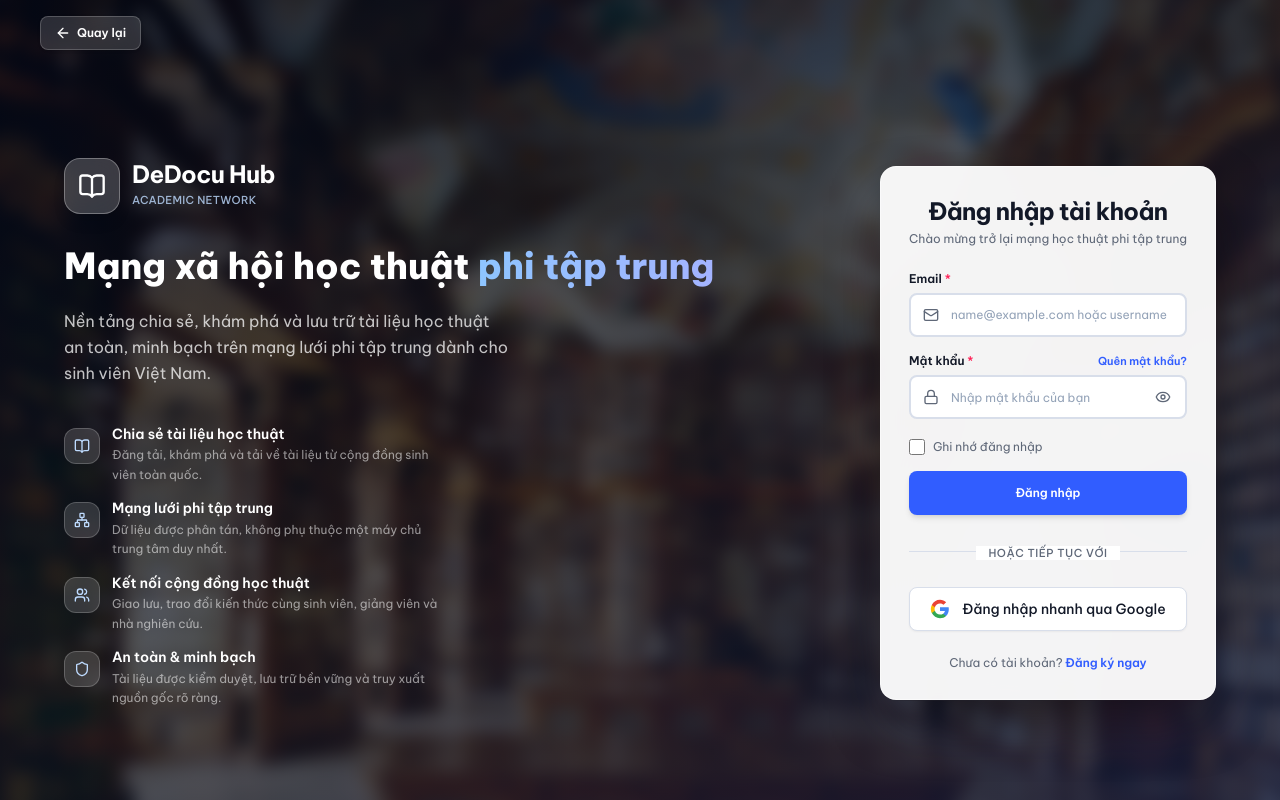
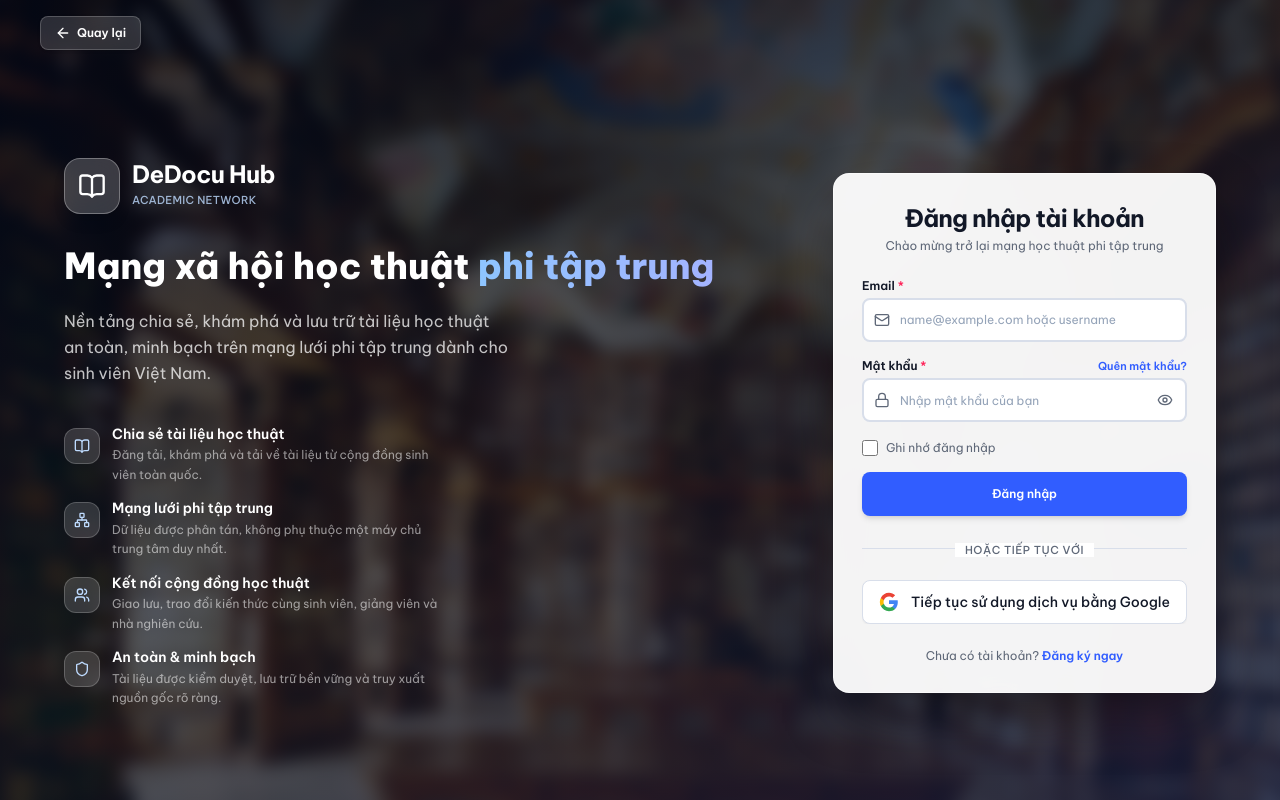
Before and after one commit to TranMinhTan3110/decentralized-academic-network, a React (Vite) app in the folder frontend/: page /login in a window 1280 px wide. Built offline with nearby package versions, Linux system fonts and the light colour scheme; no server answers.

Commit message:
feat(auth-ui): support responsive text truncation for Google sign-in button

```diff
--- a/frontend/src/features/auth/components/GoogleButton.tsx
+++ b/frontend/src/features/auth/components/GoogleButton.tsx
@@ -9,7 +9,7 @@ export function GoogleButton({ isLoading = false, disabled, className = '', ...p
         <button
             type="button"
             disabled={disabled || isLoading}
-            className={`w-full h-11 px-4 bg-white border border-[#d8deea] hover:border-[#315dff] hover:bg-[#f8fafc] text-[#121827] font-medium text-sm rounded-lg flex items-center justify-center gap-3 transition-all shadow-xs cursor-pointer disabled:opacity-60 disabled:cursor-not-allowed focus-visible:outline-2 focus-visible:outline-[#315dff] ${className}`.trim()}
+            className={`w-full h-10 sm:h-11 px-2.5 sm:px-4 bg-white border border-[#d8deea] hover:border-[#315dff] hover:bg-[#f8fafc] text-[#121827] font-medium text-xs sm:text-sm rounded-lg flex items-center justify-center gap-2 sm:gap-3 transition-all shadow-xs cursor-pointer disabled:opacity-60 disabled:cursor-not-allowed focus-visible:outline-2 focus-visible:outline-[#315dff] truncate ${className}`.trim()}
             {...props}
         >
             <svg className="w-5 h-5 shrink-0" viewBox="0 0 24 24" aria-hidden="true">
@@ -30,7 +30,16 @@ export function GoogleButton({ isLoading = false, disabled, className = '', ...p
                     d="M12 5.38c1.62 0 3.06.56 4.21 1.64l3.15-3.15C17.45 2.09 14.97 1 12 1 7.7 1 3.99 3.47 2.18 7.06l3.66 2.84c.87-2.6 3.3-4.52 6.16-4.52z"
                 />
             </svg>
-            <span>{isLoading ? 'Đang kết nối Google...' : 'Đăng nhập nhanh qua Google'}</span>
+            <span className="truncate">
+                {isLoading ? (
+                    'Đang kết nối...'
+                ) : (
+                    <>
+                        <span className="hidden min-[380px]:inline">Tiếp tục sử dụng dịch vụ bằng Google</span>
+                        <span className="min-[380px]:hidden">Đăng nhập bằng Google</span>
+                    </>
+                )}
+            </span>
         </button>
     );
 }
--- a/frontend/src/features/auth/components/LoginForm.tsx
+++ b/frontend/src/features/auth/components/LoginForm.tsx
@@ -53,6 +53,34 @@ export function LoginForm({ onLoginSuccess, onGoogleLogin, isSubmitting = false
             return;
         }
 
+        const renderGoogleBtn = () => {
+            if (!googleBtnRef.current || !window.google?.accounts?.id) return;
+            const measuredWidth = googleBtnRef.current.parentElement?.clientWidth || googleBtnRef.current.clientWidth || 0;
+            const windowWidth = typeof window !== 'undefined' ? window.innerWidth : 376;
+
+            // Chiều rộng nút thực tế: ưu tiên kích thước parent, fallback theo kích thước màn hình
+            const availableWidth = measuredWidth > 0 ? measuredWidth : Math.min(376, windowWidth - 50);
+            const btnWidth = Math.max(200, Math.min(376, Math.floor(availableWidth)));
+
+            // Khi kích thước nhỏ (từ 320x410 trở xuống hoặc chiều rộng khả dụng < 270px)
+            const isSmallScreen = windowWidth <= 340 || availableWidth < 270;
+
+            googleBtnRef.current.innerHTML = '';
+            window.google.accounts.id.renderButton(googleBtnRef.current, {
+                theme: 'outline',
+                size: isSmallScreen ? 'medium' : 'large',
+                width: btnWidth,
+                // Khi màn hình nhỏ (<= 320x410): dùng 'signin_with' để hiển thị ngắn gọn là "Đăng nhập bằng Google"
+                // Khi thông thường: giữ nguyên như cũ 'continue_with' (hiển thị "Tiếp tục sử dụng dịch vụ bằng Google")
+                text: isSmallScreen ? 'signin_with' : 'continue_with',
+                shape: 'rectangular',
+                logo_alignment: 'left',
+            });
+            setIsGoogleSdkReady(true);
+        };
+
+        let resizeObserver: ResizeObserver | null = null;
+
         const setupGoogle = () => {
             if (window.google?.accounts?.id) {
                 window.google.accounts.id.initialize({
@@ -80,17 +108,17 @@ export function LoginForm({ onLoginSuccess, onGoogleLogin, isSubmitting = false
                     cancel_on_tap_outside: true,
                 });
 
-                if (googleBtnRef.current) {
-                    googleBtnRef.current.innerHTML = '';
-                    window.google.accounts.id.renderButton(googleBtnRef.current, {
-                        theme: 'outline',
-                        size: 'large',
-                        width: 376,
-                        text: 'continue_with',
-                        shape: 'rectangular',
-                        logo_alignment: 'left',
+                renderGoogleBtn();
+
+                if (typeof window !== 'undefined') {
+                    window.addEventListener('resize', renderGoogleBtn);
+                }
+
+                if (googleBtnRef.current && typeof ResizeObserver !== 'undefined') {
+                    resizeObserver = new ResizeObserver(() => {
+                        renderGoogleBtn();
                     });
-                    setIsGoogleSdkReady(true);
+                    resizeObserver.observe(googleBtnRef.current);
                 }
             }
         };
@@ -104,8 +132,17 @@ export function LoginForm({ onLoginSuccess, onGoogleLogin, isSubmitting = false
                     setupGoogle();
                 }
             }, 300);
-            return () => clearInterval(checkTimer);
+            return () => {
+                clearInterval(checkTimer);
+                if (typeof window !== 'undefined') window.removeEventListener('resize', renderGoogleBtn);
+                if (resizeObserver) resizeObserver.disconnect();
+            };
         }
+
+        return () => {
+            if (typeof window !== 'undefined') window.removeEventListener('resize', renderGoogleBtn);
+            if (resizeObserver) resizeObserver.disconnect();
+        };
     }, [onLoginSuccess]);
 
     const validateEmail = (val: string) => {
@@ -192,32 +229,35 @@ export function LoginForm({ onLoginSuccess, onGoogleLogin, isSubmitting = false
 
     return (
         /*
-         * Card: w-full on mobile so it fills the viewport's usable width (px handled by page),
+         * Card: w-full on mobile so it fills the viewport's usable width,
          * max-w-[440px] caps it on larger screens, mx-auto centers when lg hero is hidden.
-         * Padding: smaller on xs (p-5), standard on sm+ (sm:p-7).
+         * Padding: px-3.5 py-4 on small screens, sm:p-7 on desktop.
+         * overflow-hidden prevents any child element (like Google iframe) from overflowing.
          */
-        <div className="w-full max-w-[440px] mx-auto bg-white/95 backdrop-blur-xl p-5 sm:p-7 rounded-2xl border border-white/60 shadow-[0_25px_60px_-15px_rgba(0,0,0,0.5)]">
+        <div className="w-full max-w-[440px] mx-auto bg-white/95 backdrop-blur-xl px-3.5 py-4 sm:p-7 rounded-2xl border border-white/60 shadow-[0_25px_60px_-15px_rgba(0,0,0,0.5)] overflow-hidden">
             {/* Form header */}
-            <div className="mb-5 sm:mb-6">
+            <div className="mb-4 sm:mb-6">
                 {/* Mobile-only logo (desktop shows the hero branding on the left panel) */}
-                <div className="flex lg:hidden items-center gap-2 justify-center mb-3">
-                    <div className="w-8 h-8 rounded-xl bg-[#315dff] flex items-center justify-center shadow">
+                <div className="flex lg:hidden items-center gap-1.5 justify-center mb-2.5 sm:mb-3">
+                    <div className="w-7 h-7 sm:w-8 sm:h-8 rounded-xl bg-[#315dff] flex items-center justify-center shadow">
                         <span className="text-white text-xs font-bold">D</span>
                     </div>
                     <span className="text-sm font-bold text-[#121827]">DeDocu Hub</span>
                 </div>
-                <h2 className="text-xl sm:text-2xl font-bold text-[#121827] tracking-tight text-center">Đăng nhập tài khoản</h2>
-                <p className="text-xs text-[#5f6878] text-center mt-1">Chào mừng trở lại mạng học thuật phi tập trung</p>
+                <h2 className="text-lg sm:text-2xl font-bold text-[#121827] tracking-tight text-center">Đăng nhập tài khoản</h2>
+                <p className="text-[11px] sm:text-xs text-[#5f6878] text-center mt-0.5 sm:mt-1">
+                    Chào mừng trở lại mạng học thuật phi tập trung
+                </p>
             </div>
 
-            <form onSubmit={handleSubmit} noValidate autoComplete="off" className="space-y-4">
+            <form onSubmit={handleSubmit} noValidate autoComplete="off" className="space-y-3 sm:space-y-4">
                 {/* Email input */}
                 <div>
-                    <label htmlFor="login-email" className="block text-xs font-semibold text-[#121827] mb-1.5">
+                    <label htmlFor="login-email" className="block text-xs font-semibold text-[#121827] mb-1">
                         Email <span className="text-rose-500">*</span>
                     </label>
                     <div className="relative flex items-center">
-                        <Mail className="absolute left-3.5 text-[#5f6878] w-4 h-4 pointer-events-none" />
+                        <Mail className="absolute left-3 text-[#5f6878] w-4 h-4 pointer-events-none" />
                         <input
                             id="login-email"
                             name="login_email"
@@ -227,7 +267,7 @@ export function LoginForm({ onLoginSuccess, onGoogleLogin, isSubmitting = false
                             onBlur={() => setEmailError(validateEmail(email))}
                             placeholder="name@example.com hoặc username"
                             disabled={isSubmitting}
-                            className={`w-full h-11 pl-10 pr-3 bg-white border-2 border-[#d8deea] rounded-lg text-xs text-[#121827] placeholder:text-[#94a3b8] focus:border-[#315dff] focus:outline-none transition-colors ${
+                            className={`w-full h-10 sm:h-11 pl-9 pr-3 bg-white border-2 border-[#d8deea] rounded-lg text-xs text-[#121827] placeholder:text-[#94a3b8] focus:border-[#315dff] focus:outline-none transition-colors ${
                                 emailError ? '!border-[#b42318]' : ''
                             }`}
                             required
@@ -239,7 +279,7 @@ export function LoginForm({ onLoginSuccess, onGoogleLogin, isSubmitting = false
 
                 {/* Password input */}
                 <div>
-                    <div className="flex items-center justify-between mb-1.5">
+                    <div className="flex items-center justify-between mb-1 flex-wrap gap-1">
                         <label htmlFor="login-password" className="block text-xs font-semibold text-[#121827]">
                             Mật khẩu <span className="text-rose-500">*</span>
                         </label>
@@ -251,7 +291,7 @@ export function LoginForm({ onLoginSuccess, onGoogleLogin, isSubmitting = false
                         </Link>
                     </div>
                     <div className="relative flex items-center">
-                        <Lock className="absolute left-3.5 text-[#5f6878] w-4 h-4 pointer-events-none" />
+                        <Lock className="absolute left-3 text-[#5f6878] w-4 h-4 pointer-events-none" />
                         <input
                             id="login-password"
                             name="login_password"
@@ -261,7 +301,7 @@ export function LoginForm({ onLoginSuccess, onGoogleLogin, isSubmitting = false
                             onBlur={() => setPasswordError(validatePassword(password))}
                             placeholder="Nhập mật khẩu của bạn"
                             disabled={isSubmitting}
-                            className={`w-full h-11 pl-10 pr-10 bg-white border-2 border-[#d8deea] rounded-lg text-xs text-[#121827] placeholder:text-[#94a3b8] focus:border-[#315dff] focus:outline-none transition-colors ${
+                            className={`w-full h-10 sm:h-11 pl-9 pr-9 bg-white border-2 border-[#d8deea] rounded-lg text-xs text-[#121827] placeholder:text-[#94a3b8] focus:border-[#315dff] focus:outline-none transition-colors ${
                                 passwordError ? '!border-[#b42318]' : ''
                             }`}
                             required
@@ -271,7 +311,7 @@ export function LoginForm({ onLoginSuccess, onGoogleLogin, isSubmitting = false
                             type="button"
                             onClick={() => setShowPassword(!showPassword)}
                             aria-label={showPassword ? 'Ẩn mật khẩu' : 'Hiện mật khẩu'}
-                            className="absolute right-3 p-1 text-[#5f6878] hover:text-[#121827] focus:outline-none"
+                            className="absolute right-2.5 p-1 text-[#5f6878] hover:text-[#121827] focus:outline-none cursor-pointer"
                         >
                             {showPassword ? <EyeOff className="w-4 h-4" /> : <Eye className="w-4 h-4" />}
                         </button>
@@ -280,7 +320,7 @@ export function LoginForm({ onLoginSuccess, onGoogleLogin, isSubmitting = false
                 </div>
 
                 {/* Remember me option */}
-                <div className="flex items-center justify-between pt-1">
+                <div className="flex items-center justify-between pt-0.5">
                     <label className="flex items-center gap-2 cursor-pointer select-none">
                         <input
                             type="checkbox"
@@ -296,7 +336,7 @@ export function LoginForm({ onLoginSuccess, onGoogleLogin, isSubmitting = false
                 <button
                     type="submit"
                     disabled={isBusy}
-                    className="w-full h-11 bg-[#315dff] hover:bg-[#1d42d8] text-white font-semibold text-xs rounded-lg flex items-center justify-center gap-2 transition-colors cursor-pointer shadow-md disabled:opacity-60 disabled:cursor-not-allowed mt-2"
+                    className="w-full h-10 sm:h-11 bg-[#315dff] hover:bg-[#1d42d8] text-white font-semibold text-xs rounded-lg flex items-center justify-center gap-2 transition-colors cursor-pointer shadow-md disabled:opacity-60 disabled:cursor-not-allowed mt-1 sm:mt-2"
                 >
                     {isBusy ? (
                         <span className="inline-block w-4 h-4 border-2 border-white border-t-transparent rounded-full animate-spin" />
@@ -307,25 +347,28 @@ export function LoginForm({ onLoginSuccess, onGoogleLogin, isSubmitting = false
             </form>
 
             {/* Divider */}
-            <div className="relative my-6 text-center">
+            <div className="relative my-3.5 sm:my-5 text-center">
                 <div className="absolute inset-0 flex items-center">
                     <div className="w-full border-t border-[#d8deea]" />
                 </div>
-                <span className="relative bg-white px-3 text-[11px] text-[#5f6878] uppercase font-medium tracking-wider">
+                <span className="relative bg-white px-2.5 text-[10px] sm:text-[11px] text-[#5f6878] uppercase font-medium tracking-wider">
                     Hoặc tiếp tục với
                 </span>
             </div>
 
             {/* Google login option */}
-            <div className="w-full flex flex-col items-center justify-center">
-                <div ref={googleBtnRef} className="w-full flex justify-center" />
+            <div className="w-full flex flex-col items-center justify-center overflow-hidden">
+                <div
+                    ref={googleBtnRef}
+                    className="w-full flex justify-center overflow-hidden max-w-full [&_iframe]:!max-w-full"
+                />
                 {!isGoogleSdkReady && (
                     <GoogleButton onClick={handleGoogleClick} isLoading={isGoogleLoading} disabled={isBusy} />
                 )}
             </div>
 
             {/* Bottom link to register */}
-            <p className="mt-6 text-center text-xs text-[#5f6878]">
+            <p className="mt-4 sm:mt-6 text-center text-xs text-[#5f6878]">
                 Chưa có tài khoản?{' '}
                 <Link
                     to="/register"
```
